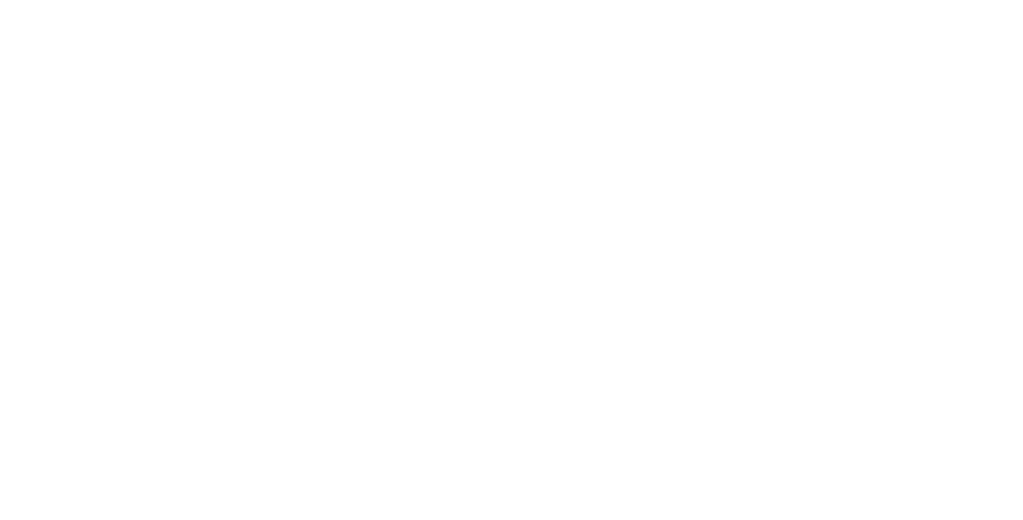
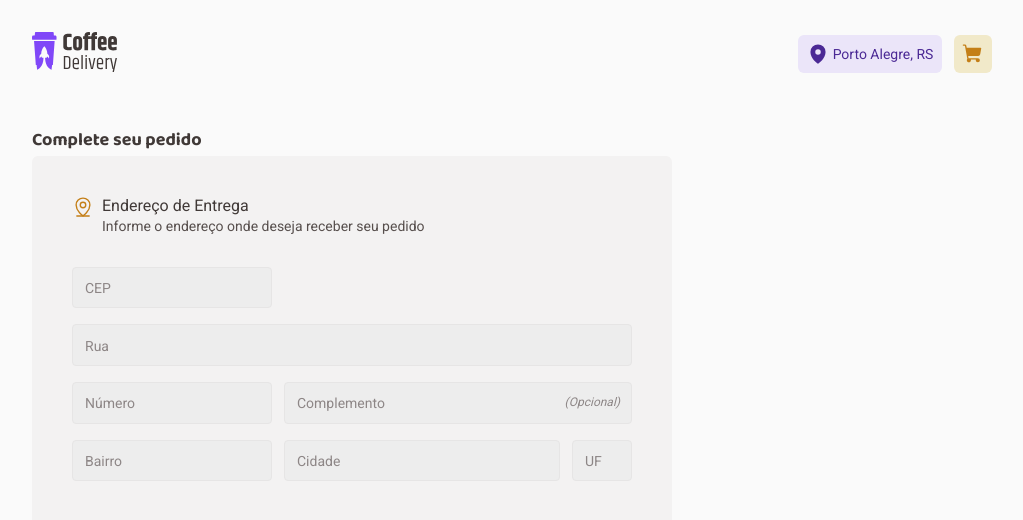
Before and after one commit to ArliMachado/coffee-delivery, a React (Vite) app: page /checkout in a window 1280 px wide. Before the commit this address had no page. Shown: the top 520 px of the page, without its empty margins (128-1151 px from the left). Built offline with nearby package versions, Linux system fonts and the light colour scheme.

Commit message:
Estilizando campos de endereço

```diff
--- a/src/Router.tsx
+++ b/src/Router.tsx
@@ -1,5 +1,6 @@
 import { Route, Routes } from 'react-router-dom'
 import { DefaultLayout } from './layouts/DefaultLayout'
+import { Checkout } from './pages/Checkout'
 import { Home } from './pages/Home'
 
 export function Router() {
@@ -7,6 +8,7 @@
     <Routes>
       <Route path="/" element={<DefaultLayout />}>
         <Route path="/" element={<Home />} />
+        <Route path="/checkout" element={<Checkout />} />
       </Route>
     </Routes>
   )
--- a/src/components/Header/index.tsx
+++ b/src/components/Header/index.tsx
@@ -1,20 +1,25 @@
 import { MapPin, ShoppingCart } from 'phosphor-react'
+import { NavLink } from 'react-router-dom'
 import logoCoffee from '../../assets/logo.svg'
 import * as S from './styles'
 
 export function Header() {
   return (
     <S.HeaderContainer>
-      <img src={logoCoffee} alt="" />
+      <NavLink to="/">
+        <img src={logoCoffee} alt="" />
+      </NavLink>
 
       <S.CheckoutInfo>
         <S.LocaleInfo>
           <MapPin weight="fill" size={22} />
           Porto Alegre, RS
         </S.LocaleInfo>
-        <S.CartInfo>
-          <ShoppingCart weight="fill" size={22} />
-        </S.CartInfo>
+        <NavLink to="/checkout">
+          <S.CartInfo>
+            <ShoppingCart weight="fill" size={22} />
+          </S.CartInfo>
+        </NavLink>
       </S.CheckoutInfo>
     </S.HeaderContainer>
   )
--- a/src/components/Header/styles.ts
+++ b/src/components/Header/styles.ts
@@ -5,7 +5,7 @@
   align-items: center;
   justify-content: space-between;
 
-  height: 10rem;
+  /* height: 10rem; */
   width: 100%;
   padding: 2rem 10rem;
 
--- a/src/layouts/DefaultLayout/styles.ts
+++ b/src/layouts/DefaultLayout/styles.ts
@@ -2,7 +2,7 @@
 
 export const LayoutContainer = styled.div`
   max-width: 90rem;
-  height: calc(100vh - 10rem);
+  height: 100vh; //calc(100vh - 10rem);
   /* padding: 0 10rem; */
   margin: 0 auto;
   display: flex;
--- /dev/null
+++ b/src/pages/Checkout/components/NewFormAddress/index.tsx
@@ -0,0 +1,22 @@
+import * as S from './styles'
+
+export function NewFormAddress() {
+  return (
+    <S.NewFormAddressContainer>
+      <S.CepInput type="number" placeholder="CEP" />
+      <S.StreetInput type="text" placeholder="Rua" />
+      <S.NumberInfo>
+        <S.NumberInput type="number" placeholder="Número" />
+        <S.ComplementInfo>
+          <p>(Opcional)</p>
+          <S.ComplementInput type="text" placeholder="Complemento" />
+        </S.ComplementInfo>
+      </S.NumberInfo>
+      <S.CityInfo>
+        <S.DistrictInput type="text" placeholder="Bairro" />
+        <S.CitytInput type="text" placeholder="Cidade" />
+        <S.StateInput type="text" placeholder="UF" />
+      </S.CityInfo>
+    </S.NewFormAddressContainer>
+  )
+}
--- /dev/null
+++ b/src/pages/Checkout/components/NewFormAddress/styles.ts
@@ -0,0 +1,80 @@
+import styled, { css } from 'styled-components'
+
+export const NewFormAddressContainer = styled.div`
+  display: flex;
+  flex-direction: column;
+  gap: 1rem;
+`
+
+const BaseInput = styled.input`
+  height: 2.6rem;
+  padding: 0.75rem;
+  border-radius: 0.25rem;
+  border: 1px solid ${({ theme }) => theme['base-button']};
+
+  display: flex;
+  align-items: center;
+
+  ${({ theme }) => css`
+    background: ${theme['base-input']};
+    color: ${theme['base-text']};
+  `}
+
+  &::placeholder {
+    font-size: 0.875rem;
+    color: ${({ theme }) => theme['base-label']};
+    line-height: 1.13rem;
+  }
+`
+export const CepInput = styled(BaseInput)`
+  width: 12.5rem;
+`
+export const StreetInput = styled(BaseInput)`
+  width: 100%;
+`
+export const NumberInfo = styled.div`
+  display: flex;
+  gap: 0.75rem;
+`
+export const NumberInput = styled(BaseInput)`
+  width: 12.5rem;
+`
+export const ComplementInfo = styled.span`
+  display: flex;
+  align-items: center;
+  justify-content: center;
+  flex: 1;
+  position: relative;
+
+  p {
+    position: absolute;
+    right: 0.75rem;
+    /* z-index: 1; */
+
+    font-size: 0.75rem;
+    font-style: italic;
+    color: ${({ theme }) => theme['base-label']};
+    line-height: 0.97rem;
+  }
+`
+
+export const ComplementInput = styled(BaseInput)`
+  flex: 1;
+  padding-right: 80px;
+`
+
+export const CityInfo = styled.div`
+  display: flex;
+  gap: 0.75rem;
+`
+
+export const DistrictInput = styled(BaseInput)`
+  width: 12.5rem;
+`
+export const CitytInput = styled(BaseInput)`
+  /* width: 17.25rem; */
+  flex: 1;
+`
+export const StateInput = styled(BaseInput)`
+  width: 3.75rem;
+`
--- /dev/null
+++ b/src/pages/Checkout/index.tsx
@@ -0,0 +1,31 @@
+import { MapPinLine } from 'phosphor-react'
+import { NewFormAddress } from './components/NewFormAddress'
+import * as S from './styles'
+export function Checkout() {
+  return (
+    <S.CheckoutContainer>
+      <h1>Complete seu pedido</h1>
+
+      <S.AddressContainer>
+        <S.AddressTitleInfo>
+          <MapPinLine size={22} />
+          <S.AddressTitle>
+            <h3>Endereço de Entrega</h3>
+            <p>Informe o endereço onde deseja receber seu pedido</p>
+          </S.AddressTitle>
+        </S.AddressTitleInfo>
+
+        <form action="">
+          <NewFormAddress />
+          {/* <input type="number" placeholder="CEP" id="cep" />
+          <input type="text" id="rua" placeholder="Rua" />
+          <input type="number" id="numero" placeholder="Número" />
+          <input type="text" id="complemento" placeholder="Complemento" />
+          <input type="text" id="bairro" placeholder="Bairro" />
+          <input type="text" id="cidade" placeholder="Cidade" />
+          <input type="text" id="uf" placeholder="UF" /> */}
+        </form>
+      </S.AddressContainer>
+    </S.CheckoutContainer>
+  )
+}
--- /dev/null
+++ b/src/pages/Checkout/styles.ts
@@ -0,0 +1,56 @@
+import styled from 'styled-components'
+
+export const CheckoutContainer = styled.div`
+  padding: 2rem 10rem;
+  height: 100vh;
+
+  h1 {
+    font-family: 'Baloo 2';
+    font-size: 1.125rem;
+    font-weight: 700;
+    color: ${({ theme }) => theme['base-subtitle']};
+    line-height: 1.46px;
+  }
+`
+export const AddressContainer = styled.div`
+  width: 40rem;
+  height: 23.25rem;
+  margin-top: 0.9rem;
+  border-radius: 0.375rem;
+
+  padding: 2.5rem;
+  display: flex;
+  flex-direction: column;
+
+  background: ${({ theme }) => theme['base-card']};
+`
+
+export const AddressTitleInfo = styled.div`
+  display: flex;
+  align-items: flex-start;
+  margin-bottom: 2rem;
+
+  gap: 0.5rem;
+
+  svg {
+    color: ${({ theme }) => theme['yellow-dark']};
+  }
+
+  h3 {
+    font-size: 1rem;
+    font-weight: 400;
+    color: ${({ theme }) => theme['base-subtitle']};
+    line-height: 1.3rem;
+  }
+
+  p {
+    font-size: 0.875rem;
+    line-height: 1.14rem;
+  }
+`
+
+export const AddressTitle = styled.span`
+  display: flex;
+  flex-direction: column;
+  align-items: flex-start;
+`
```
